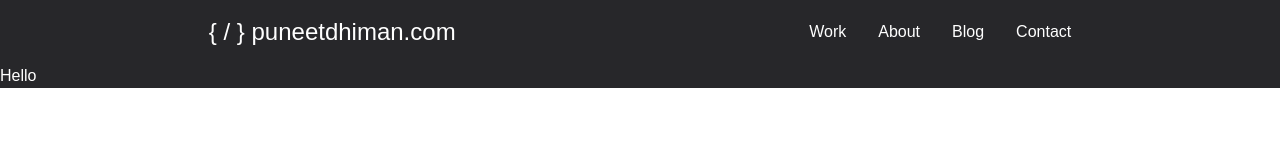
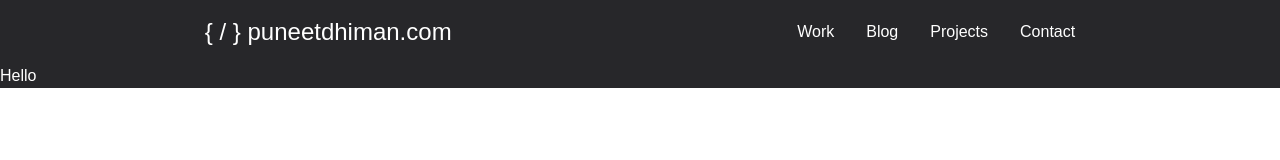
Before and after one commit to Puneet56/puneetdhiman, a Next.js app: page / in a window 1280 px wide. Shown: the top 160 px of the page. Built offline with nearby package versions, Linux system fonts and the light colour scheme.

Commit message:
Added prettier config

```diff
--- a/components/header.tsx
+++ b/components/header.tsx
@@ -1,12 +1,35 @@
+import tw from 'tailwind-styled-components';
+
+const LinkItem = tw.li`hover:text-yellow-500 cursor-pointer
+`;
+
+const links = [
+	{
+		name: 'Work',
+		href: '/work',
+	},
+	{
+		name: 'Blog',
+		href: '/blog',
+	},
+	{
+		name: 'Projects',
+		href: '/projects',
+	},
+	{
+		name: 'Contact',
+		href: '/contact',
+	},
+];
+
 const Header = () => {
 	return (
 		<div className="flex items-center justify-around px-8 py-4">
-			<h1 className="font-normal text-2xl">{"{ / }"} puneetdhiman.com</h1>
+			<h1 className="text-2xl font-normal">{'{ / }'} puneetdhiman.com</h1>
 			<ul className="flex flex-row gap-8">
-				<li className="hover:text-yellow-500">Work</li>
-				<li>About</li>
-				<li>Blog</li>
-				<li>Contact</li>
+				{links.map(link => (
+					<li className="cursor-pointer hover:text-yellow-400">{link.name}</li>
+				))}
 			</ul>
 		</div>
 	);
--- a/package.json
+++ b/package.json
@@ -24,6 +24,8 @@
 	"devDependencies": {
 		"autoprefixer": "^10.4.13",
 		"postcss": "^8.4.21",
+		"prettier": "^2.8.3",
+		"prettier-plugin-tailwindcss": "^0.2.2",
 		"tailwindcss": "^3.2.4"
 	}
 }
```
Also changed, not shown: .prettierrc.json (added), 1 other file (tests, documents, lock files or other folders).
